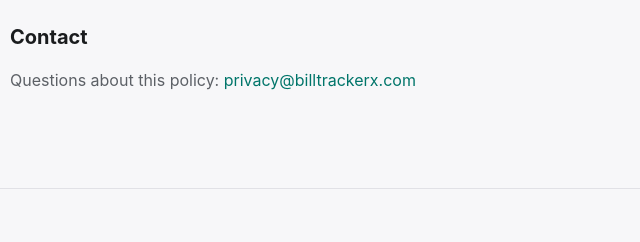
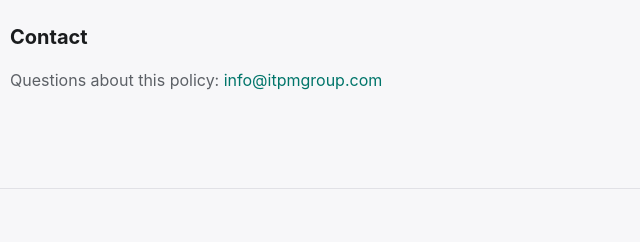
Before and after one commit to Katerina333/billtracker-landing, a plain HTML site: page privacy/index.html in a window 1280 px wide. Shown: the part 1720-1962 px from the top of the page, 294-934 px from the left. Drawn offline with Linux system fonts and the light colour scheme.

Commit message:
Privacy contact: privacy@billtrackerx.com -> info@itpmgroup.com
The address a GDPR request would arrive at has to be one someone reads.

Co-Authored-By: Claude Opus 5 <noreply@anthropic.com>

```diff
--- a/privacy/index.html
+++ b/privacy/index.html
@@ -60,7 +60,7 @@
   </ul>
 
   <h2>Contact</h2>
-  <p>Questions about this policy: <a href="mailto:privacy@billtrackerx.com">privacy@billtrackerx.com</a></p>
+  <p>Questions about this policy: <a href="mailto:info@itpmgroup.com">info@itpmgroup.com</a></p>
 </main>
 
 <footer class="site-footer">
```
